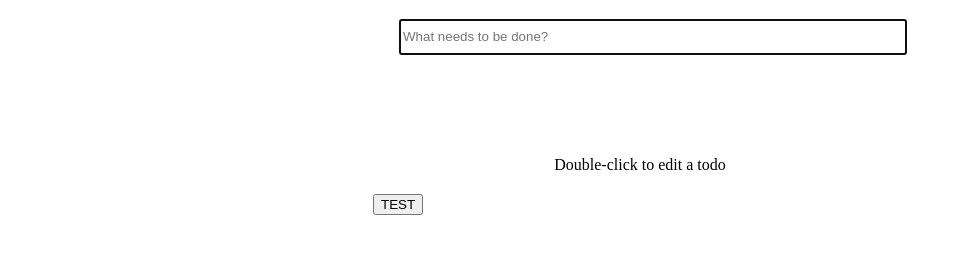
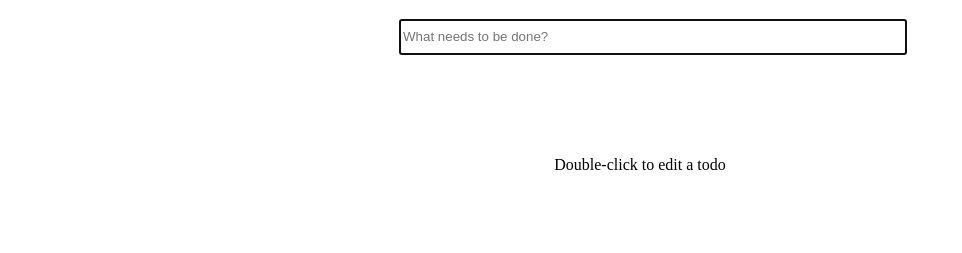
Before and after one commit to thipham0502/ToDoList, a website: page index.html in a window 1280 px wide. Shown: the part 61-314 px from the top of the page, without its empty margins (0-962 px from the left). Drawn offline with Linux system fonts and the light colour scheme.

Commit message:
Feb05_1659

```diff
--- a/index.html
+++ b/index.html
@@ -24,28 +24,10 @@
 
         <div class="todo__list">
             <div class="todo__list todo__all">
-                <!-- <div class="todo__item" id="item__00">
-                    <input class="todo__checkbox" type="checkbox" id="checkbox__0" />
-                    <div class=" todo__content">1st todo
-                    </div>
-                    <button class="todo__delete" id="delete__0">X</button>
-                </div> -->
             </div>
             <div class="todo__list todo__active none">
-                <!-- <div class="todo__item" id="item__01">
-                    <input class="todo__checkbox" type="checkbox" id="checkbox__0" />
-                    <div class=" todo__content">1st todo
-                    </div>
-                    <button class="todo__delete" id="delete__0">X</button>
-                </div> -->
             </div>
             <div class="todo__list todo__completed none">
-                <!-- <div class="todo__item" id="item__02">
-                    <input class="todo__checkbox" type="checkbox" id="checkbox__0" />
-                    <div class=" todo__content">1st todo
-                    </div>
-                    <button class="todo__delete" id="delete__0">X</button>
-                </div> -->
             </div>
         </div>
 
@@ -57,7 +39,6 @@
             <button class="todo__nav todo__clear_completed">Clear completed</button>
         </div>
         <div class="todo__note">Double-click to edit a todo</div>
-        <button id="button__test">TEST</button>
     </div>
 
     <script src="script.js"></script>
```
